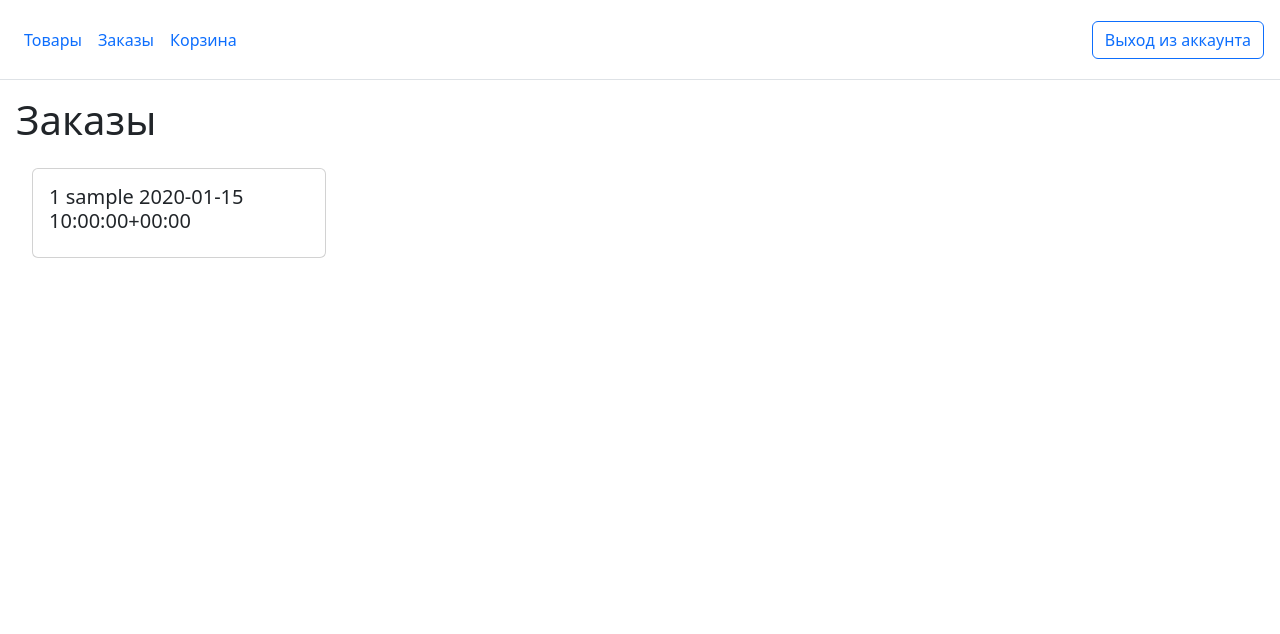
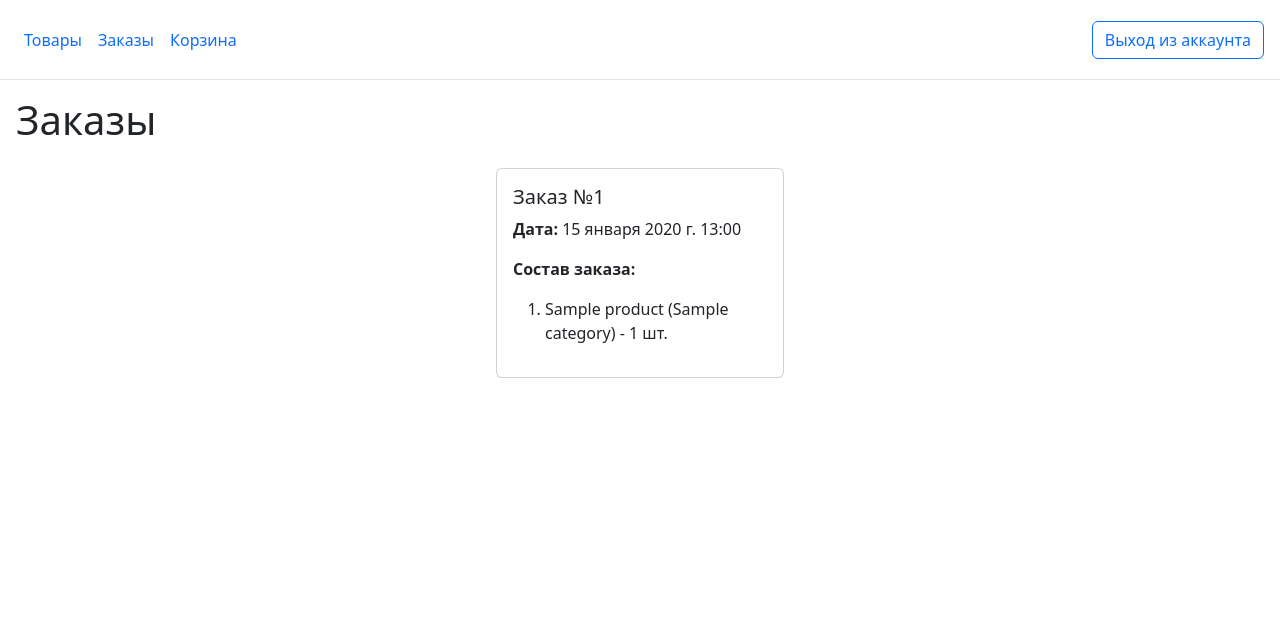
Before and after one commit to Meruko/CodeFutureFinal, a Django app: page /orders/ in a window 1280 px wide. Shown: the top 634 px of the page. Run offline with Django 5.2, Linux system fonts and the light colour scheme; a user stored in the database is signed in; tables that the repository leaves empty hold one stand-in row (values such as "Sample post").

Commit message:
добавлена страница заказов

```diff
--- a/final/shop/templates/shop/order_list.html
+++ b/final/shop/templates/shop/order_list.html
@@ -5,15 +5,21 @@
 {% endblock %}
 
 {% block content %}
-    <div class="d-flex flex-column overflow-y-auto overflow-x-hidden">
     <h1>Заказы</h1>
 
     <div class="row">
-            {% for obj in object_list %}
-                <div class="col-3 m-3">
-                    <div class="card">
+        {% for object in object_list %}
+            <div class="col-12 d-flex justify-content-center">
+                <div class="card my-3" style="width: 18rem">
                     <div class="card-body">
-                            <h5>{{ obj }}</h5>
+                        <h5 class="card-title">Заказ №{{ object.pk }}</h5>
+                        <p class="card-text"><b>Дата: </b>{{ object.date_create }}</p>
+                        <p class="card-text"><b>Состав заказа: </b></p>
+                        <ol>
+                            {% for pos_order in object.pos_order_set.all %}
+                                <li>{{ pos_order.product.name }} ({{ pos_order.product.category }}) - {{ pos_order.count }} шт.</li>
+                            {% endfor %}
+                        </ol>
                     </div>
                 </div>
             </div>
@@ -21,5 +27,4 @@
             <h2>Заказов нет</h2>
         {% endfor %}
     </div>
-    </div>
 {% endblock %}
```
Lines whose indentation alone changed are shown as unchanged.
